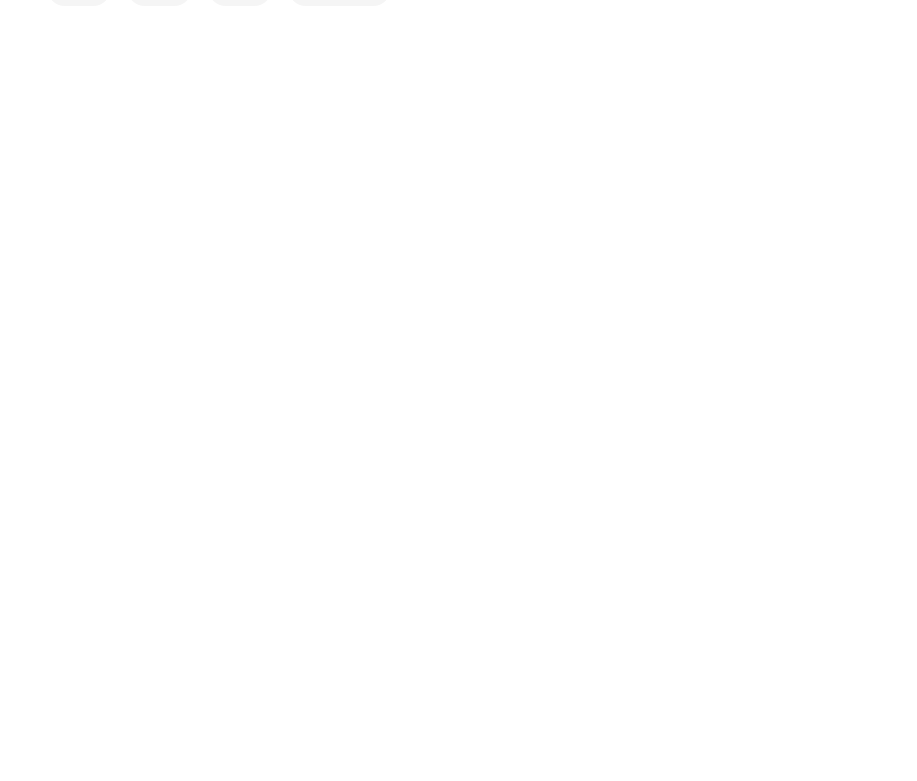
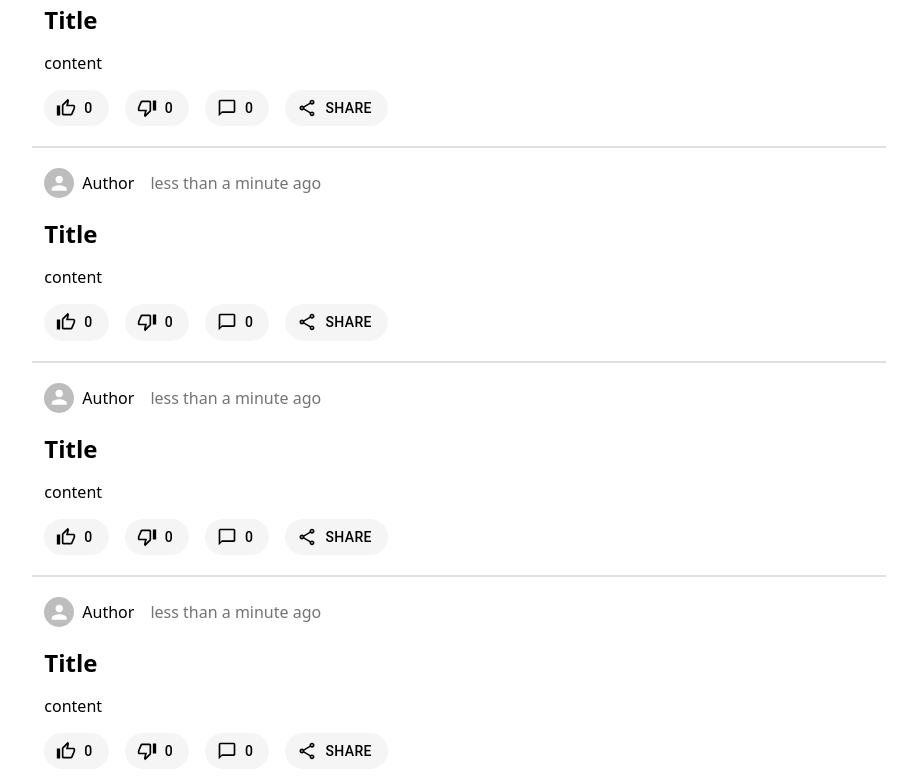
Before and after one commit to abiriadev/coding-lab, a React (Vite) app in the folder apps/frontend/: page / in a window 1280 px wide. Shown: the part 575-1356 px from the top of the page, without its empty margins (181-1098 px from the left). Before the commit the page ends 800 px from the top, so only its background shows below. Built offline with nearby package versions, Linux system fonts and the light colour scheme.

Commit message:
feat: use gap and remove margin and paddings

```diff
--- a/apps/frontend/src/routes/index.tsx
+++ b/apps/frontend/src/routes/index.tsx
@@ -10,14 +10,15 @@ export const IndexPage = () => {
 	return (
 		<>
 			<header>
-				<AppBar></AppBar>
+				<AppBar position="sticky"></AppBar>
 			</header>
-			<Grid container spacing={2}>
-				<Grid xs></Grid>
-				<Grid xs={8}>
+			<Grid container spacing={2} className="m-0 p-0">
+				<Grid xs className="m-0 p-0"></Grid>
+				<Grid xs={8} className="m-0 p-0">
 					<main className="w-full">
 						<Stack
 							className="w-full"
+							gap={1}
 							divider={
 								<Divider
 									variant="fullWidth"
@@ -42,10 +43,25 @@ export const IndexPage = () => {
 								content="content"
 								stretch
 							/>
+							<PostPreview
+								title="Title"
+								content="content"
+								stretch
+							/>
+							<PostPreview
+								title="Title"
+								content="content"
+								stretch
+							/>
+							<PostPreview
+								title="Title"
+								content="content"
+								stretch
+							/>
 						</Stack>
 					</main>
 				</Grid>
-				<Grid xs></Grid>
+				<Grid xs className="m-0 p-0"></Grid>
 			</Grid>
 		</>
 	)
```
